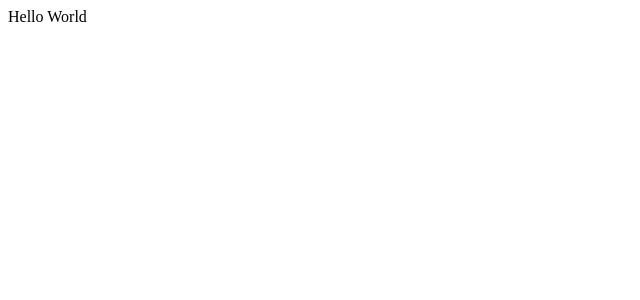
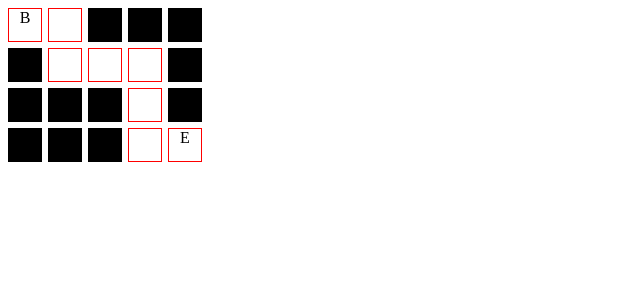
Before and after one commit to judgeou/maze-vite, a Vue app: page / in a window 1280 px wide. Shown: the top 300 px of the page, without its empty margins (0-640 px from the left). Built offline with nearby package versions, Linux system fonts and the light colour scheme.

Commit message:
基础界面

```diff
--- a/src/App.vue
+++ b/src/App.vue
@@ -1,6 +1,15 @@
 <template>
   <div>
-    Hello World
+    <div class="div-matrix">
+      <div v-for="(row, x) in matrix" :key="x">
+        <div class="cell"
+          :class="{ black: p <= 0, path: isPath(x, y) }"
+          v-for="(p, y) in row" :key="y" :style="{ left: `${y * 2.5}em`, top: `${x * 2.5}em` }">
+          {{ begin[0] === x && begin[1] === y ? 'B' : '' }}
+          {{ end[0] === x && end[1] === y ? 'E' : '' }}
+        </div>
+      </div>
+    </div>
   </div>
 </template>
 
@@ -8,12 +17,50 @@
 import { solveMaze } from './maze'
 
 export default {
+  data () {
+    return {
+      begin: [0, 0],
+      end: [3, 4],
+      matrix: [],
+      paths: []
+    }
+  },
+  methods: {
+    isPath (x, y) {
+      const p = this.paths.find(path => path[0] === x && path[1] === y)
+      return p
+    }
+  },
   created () {
-
+    const m = this.matrix = [
+      [1, 1, 0, 0, 0],
+      [0, 1, 1, 1, 0],
+      [0, 0, 0, 1, 0],
+      [0, 0, 0, 1, 1]
+    ]
+    this.paths = solveMaze(m, this.begin, this.end)
   }
 }
 </script>
 
 <style>
-
+.top {
+  margin-bottom: 1em;
+}
+.div-matrix {
+  position: relative;
+}
+.cell {
+  border: 1px black solid;
+  width: 2em;
+  height: 2em;
+  position:absolute;
+  text-align: center;
+}
+.cell.path {
+  border: 1px red solid;
+}
+.black {
+  background: black;
+}
 </style>
--- a/src/maze.js
+++ b/src/maze.js
@@ -22,15 +22,15 @@ function isSamePoint (p1, p2) {
   return p1[0] === p2[0] && p1[1] === p2[1]
 }
 
-function solveMaze (matrix, start, end) {
+function solveMaze (matrix, begin, end) {
   let path = []
 
   // 当前点
-  let current = start
+  let current = begin
   path.push(current)
 
   // 上次走过的路
-  let lastPoint = start
+  let lastPoint = begin
 
   // 随便挑一个可以走的点
   while (1) {
@@ -47,17 +47,6 @@ function solveMaze (matrix, start, end) {
   return path
 }
 
-const m = [
-  [1, 1, 0, 0, 0],
-  [0, 1, 1, 1, 0],
-  [0, 0, 0, 1, 0],
-  [0, 0, 0, 1, 1]
-]
-
-console.log(
-  solveMaze(m, [0, 0], [3, 4])
-)
-
 export {
   solveMaze
 }
```
